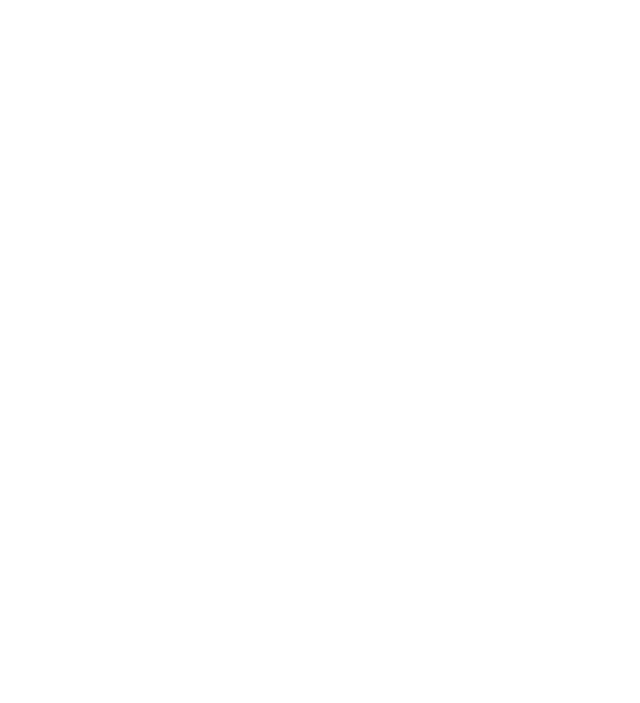
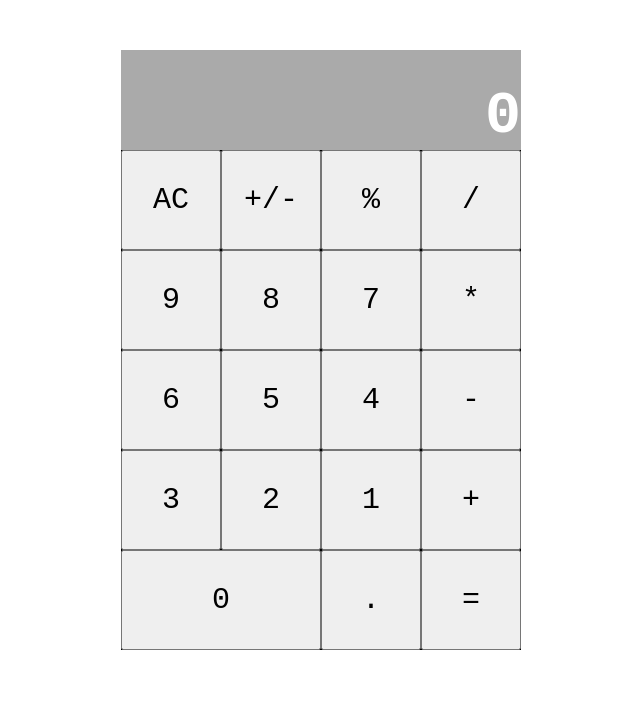
Before and after one commit to ViacheslavHirshev/Calculator, a plain HTML site: page index.html in a window 1280 px wide. Shown: the whole page, without its empty margins (319-959 px from the left). Drawn offline with Linux system fonts and the light colour scheme.

Commit message:
Created starter design
Defined all nesessary elements
Applied basic style to elements

```diff
--- a/index.html
+++ b/index.html
@@ -2,9 +2,37 @@
 <html lang="en">
   <head>
     <meta charset="UTF-8" />
+    <link href="style.css" rel="stylesheet" />
 
     <title>CALCULATOR</title>
   </head>
 
-  <body></body>
+  <body>
+    <div class="main-container">
+      <div class="calculator">
+        <div class="display">0</div>
+        <div class="buttons">
+          <button type="button" class="calc-button clear-button" value="clear">AC</button>
+          <button type="button" class="calc-button sign-button" value="sign">+/-</button>
+          <button type="button" class="calc-button percentage-button" value="percent">%</button>
+          <button type="button" class="calc-button operator" value="/">/</button>
+          <button type="button" class="calc-button operand" value="9">9</button>
+          <button type="button" class="calc-button operand" value="8">8</button>
+          <button type="button" class="calc-button operand" value="7">7</button>
+          <button type="button" class="calc-button operator" value="*">*</button>
+          <button type="button" class="calc-button operand" value="6">6</button>
+          <button type="button" class="calc-button operand" value="5">5</button>
+          <button type="button" class="calc-button operand" value="4">4</button>
+          <button type="button" class="calc-button operator" value="-">-</button>
+          <button type="button" class="calc-button operand" value="3">3</button>
+          <button type="button" class="calc-button operand" value="2">2</button>
+          <button type="button" class="calc-button operand" value="1">1</button>
+          <button type="button" class="calc-button operator" value="+">+</button>
+          <button type="button" id="zero-button" class="calc-button operand" value="0">0</button>
+          <button type="button" class="calc-button operand" value="decimal">.</button>
+          <button type="button" class="calc-button operand" value="=">=</button>
+        </div>
+      </div>
+    </div>
+  </body>
 </html>
--- /dev/null
+++ b/style.css
@@ -0,0 +1,45 @@
+* {
+    margin: 0;
+    padding: 0;
+    font-family: monospace;
+}
+
+.main-container {
+    display: flex;
+    align-items: center;
+    justify-content: center;
+    height: 700px;
+}
+
+.calculator {
+    background-color: black;
+    width: 400px;
+    height: 600px;
+    display: flex;
+    flex-direction: column;
+}
+
+.display {
+    background-color: #aaa;
+    color: white;
+    font-weight: bold;
+    font-size: 60px;
+    height: 100px;
+    align-content: end;
+    text-align: right;
+}
+
+.buttons {
+    display: flex;
+    flex-wrap: wrap;
+}
+
+.calc-button {
+    width: 100px;
+    height: 100px;
+    font-size: 30px;
+}
+
+#zero-button {
+    flex: 2 1 0;
+}
```
